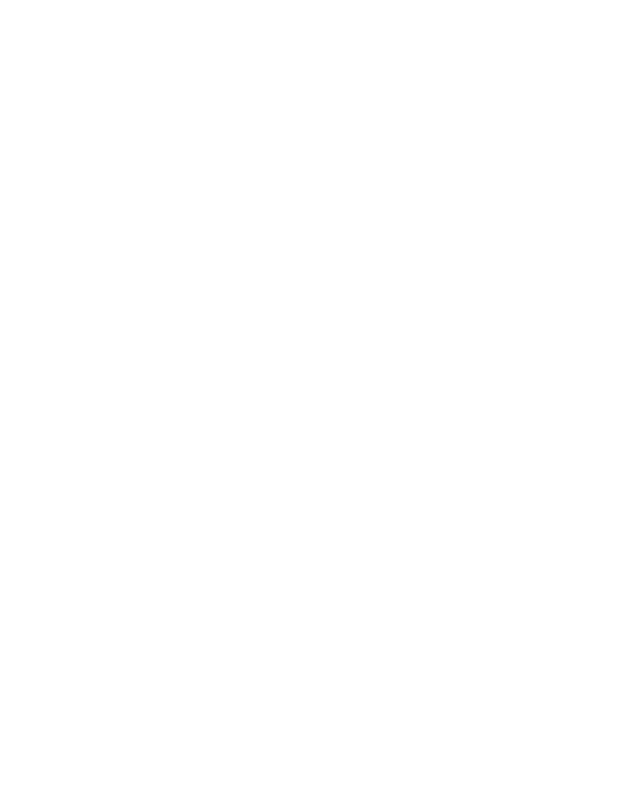
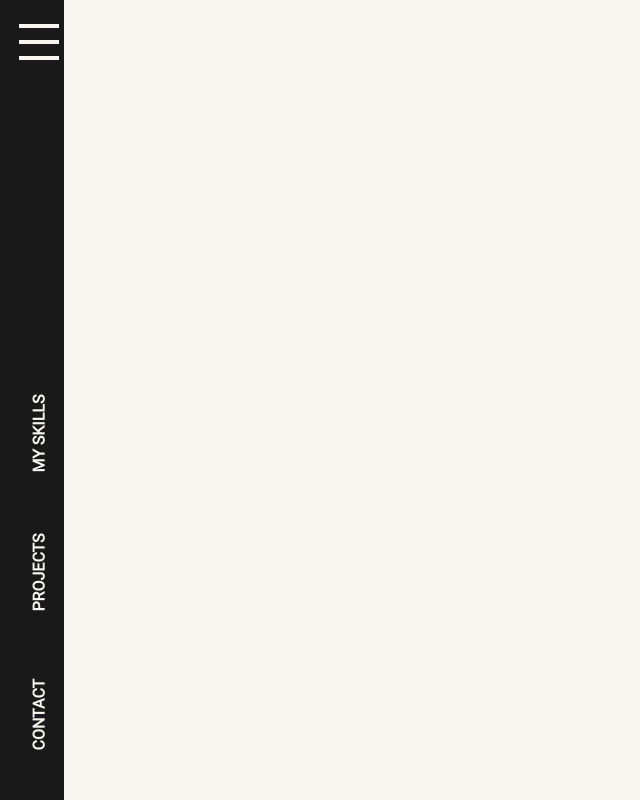
Before and after one commit to nickpubben/portfolio-1.0, a plain HTML site: page index.html in a window 1280 px wide. Shown: the whole page, without its empty margins (0-640 px from the left). Drawn offline with Linux system fonts and the light colour scheme.

Commit message:
Push navigation bar + images & fonts

```diff
--- a/css/styles.css
+++ b/css/styles.css
@@ -0,0 +1,80 @@
+:root {
+    --main-color: #F7F6F1;
+    --dark-color: #191919;
+}
+
+* {
+    margin: 0;
+    padding: 0;
+}
+
+@font-face {
+    font-family: RobotoRegular;
+    src: url("../fonts/Roboto-Regular.ttf");
+}
+
+html {
+    background-color: var(--main-color);
+}
+
+navbar {
+    background-color: var(--dark-color);
+    color: var(--main-color);
+    height: 100vh;
+    width: 5vw;
+    padding-top: 3vh;
+    position: fixed;
+    display: flex;
+    flex-flow: column wrap;
+    align-items: center;
+}
+.navbarMenu img {
+    width: 5vh;
+    height: auto;
+}
+navbar h5 {
+    font-size: 2vh;
+    font-family: RobotoRegular;
+    transform: rotate(-90deg);
+    text-decoration: none;
+}
+.navbarContent {
+    display: flex;
+    flex-direction: column;
+    margin-top: 45vh;
+    gap: 15vh;
+}
+/*navbar {*/
+/*    background-color: var(--dark-color);*/
+/*    color: var(--main-color);*/
+/*    flex-wrap: wrap;*/
+/*    position: fixed;*/
+/*    width: 5vw;*/
+/*    left: 0;*/
+/*    top: 0;*/
+/*    height: 100vh;*/
+/*    padding: 35px 25px;*/
+/*    z-index: 2;*/
+/*}*/
+/*navbar h5 {*/
+/*    font-size: 2vh;*/
+/*    writing-mode: vertical-rl;*/
+/*    transform: rotate(180deg);*/
+/*    font-family: RobotoRegular;*/
+/*}*/
+/*.navbarContent {*/
+/*    width: 100vw;*/
+/*    display: flex;*/
+/*    flex-direction: column;*/
+/*    gap: 15vh;*/
+/*    margin-top: 15vh;*/
+/*}*/
+
+main {
+    position: fixed;
+    right: 0px;
+    top: 0px;
+    width: calc(100% - 5vw);
+    height: 100vh;
+    z-index: 1;
+}
--- a/index.html
+++ b/index.html
@@ -2,9 +2,27 @@
 <html lang="en">
 <head>
     <meta charset="UTF-8">
+    <link rel="stylesheet" href="css/styles.css">
     <title>Home</title>
 </head>
 <body>
 
+    <navbar>
+        <ul class="navbarMenu">
+            <img src="images/Menu-icon.png">
+        </ul>
+        <ul class="navbarContent">
+            <h5>MY SKILLS</h5>
+            <h5>PROJECTS</h5>
+            <h5>CONTACT</h5>
+        </ul>
+
+    </navbar>
+
+    <main>
+
+    </main>
+
+    <script src="js/functions.js"></script>
 </body>
 </html>
```
Also changed, not shown: fonts/Roboto-Black.ttf (added), fonts/Roboto-BlackItalic.ttf (added), fonts/Roboto-Bold.ttf (added), fonts/Roboto-BoldItalic.ttf (added), fonts/Roboto-Italic.ttf (added), fonts/Roboto-Light.ttf (added), fonts/Roboto-LightItalic.ttf (added), fonts/Roboto-Medium.ttf (added), fonts/Roboto-MediumItalic.ttf (added), fonts/Roboto-Regular.ttf (added), fonts/Roboto-Thin.ttf (added), fonts/Roboto-ThinItalic.ttf (added), images/Logo.png (added), images/Menu-icon.png (added), 2 other files.
